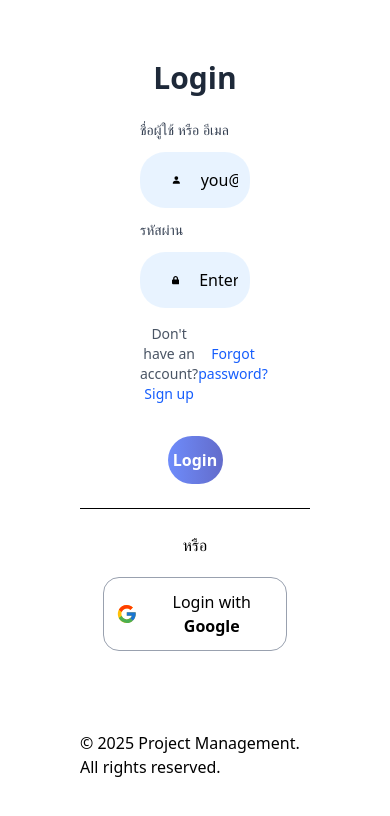
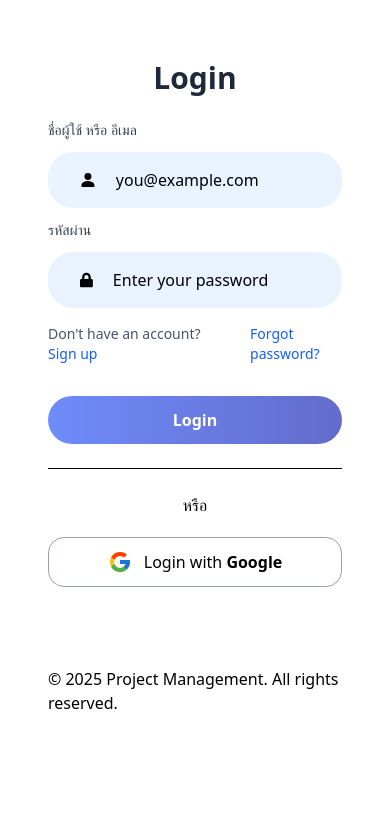
Before and after one commit to Lolipopxn/ProjectManagement-Web, a Next.js app in the folder projectmanage-web/main-web/: page /login in a window 390 px wide. Shown: the top 816 px of the page. Built offline with nearby package versions, Linux system fonts and the light colour scheme.

Commit message:
Update responsive login page (mobile)

```diff
--- a/projectmanage-web/main-web/app/login/page.tsx
+++ b/projectmanage-web/main-web/app/login/page.tsx
@@ -30,12 +30,12 @@ export default function LoginPage() {
       </div>
 
       <div className="w-full col-span-1 flex items-center justify-center bg-[#3C467B]">
-        <div className="bg-white pt-15 px-20 w-[100%] h-[100%]">
+        <div className="bg-white pt-15 px-12 md:px-20 w-[100%] h-[100%]">
           <h2 className="text-3xl font-bold text-center text-gray-800 mb-6">
             Login
           </h2>
 
-          <form className="space-y-3 px-15" action={formAction}>
+          <form className="space-y-3 md:px-15" action={formAction}>
             {/* Email */}
             <div>
               <label
@@ -79,7 +79,7 @@ export default function LoginPage() {
             </div>
 
             {/* Register */}
-          <div className="mt-4 text-center text-sm text-gray-600 flex flex-row justify-between items-center">
+          <div className="mt-4 text-start text-sm text-gray-600 flex flex-row justify-between gap-10 items-center">
             <p>
               Don't have an account?{" "}
               <a href="/register" className="text-blue-600 hover:underline">
@@ -97,13 +97,13 @@ export default function LoginPage() {
             {/* Login Button */}
             <button
               type="submit"
-              className="w-1/2 flex justify-self-center justify-center self-end bg-linear-to-r from-[#6E8CFB] to-[#636CCB] text-white hover:opacity-70 font-bold py-3 mt-8 rounded-[25px] transition-all"
+              className="w-full md:w-1/2 flex justify-self-center justify-center self-end bg-linear-to-r from-[#6E8CFB] to-[#636CCB] text-white hover:opacity-70 font-bold py-3 mt-8 rounded-[25px] transition-all"
             >
               <div>Login</div>
             </button>
             {state?.message && (
             <div className="mt-4 text-center text-red-500">
-              Message: {state.message}
+              {state.message}
             </div>
           )}
           </form>
@@ -111,8 +111,8 @@ export default function LoginPage() {
           {/* Others Login */}
           <hr className="my-6 border-t"/>
           <div className="justify-items-center items-center space-y-5">
-            <div className="font-normal">หรือ</div>
-            <button className="w-8/10 bg-white border border-gray-400 gap-3 rounded-[16px] p-3 flex justify-center justify-self-center items-center hover:bg-gray-200">
+            <div className="font-normal text-center">หรือ</div>
+            <button className="w-full md:w-8/10 bg-white border border-gray-400 gap-3 rounded-[16px] p-3 flex justify-center justify-self-center items-center hover:bg-gray-200">
               <FcGoogle className="w-6 h-6"/>
               <div className="font-normal text-md">Login with <span className="font-bold">Google</span></div>
             </button>
```
